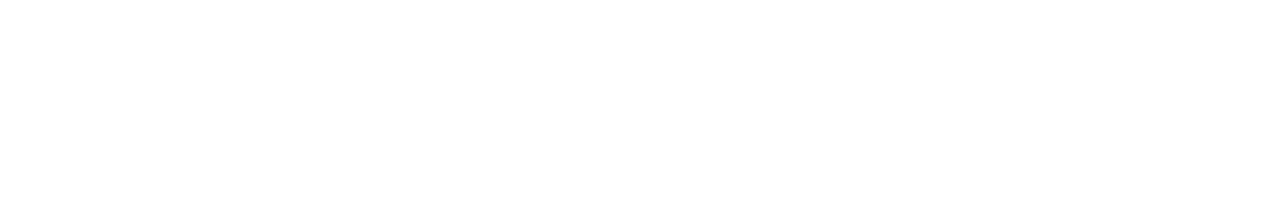
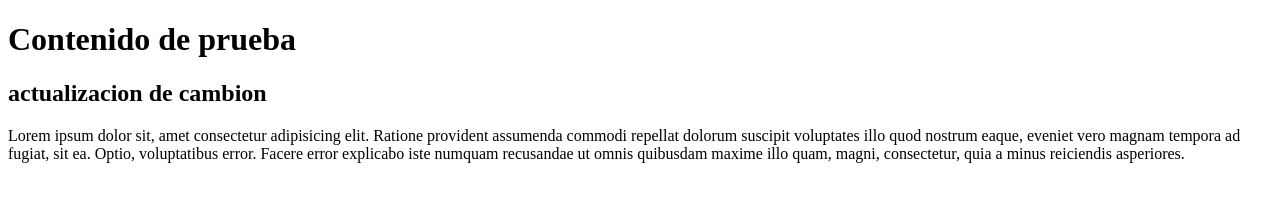
Before and after one commit to IngSanchezH/Github, a plain HTML site: page index.html in a window 1280 px wide. Drawn offline with Linux system fonts and the light colour scheme.

Commit message:
prueba de actualizacion

```diff
--- a/index.html
+++ b/index.html
@@ -8,5 +8,9 @@
 </head>
 <body>
 
+    <h1>Contenido de prueba</h1>
+    <h2>actualizacion de cambion</h2>
+    <p>Lorem ipsum dolor sit, amet consectetur adipisicing elit. Ratione provident assumenda commodi repellat dolorum suscipit voluptates illo quod nostrum eaque, eveniet vero magnam tempora ad fugiat, sit ea. Optio, voluptatibus error. Facere error explicabo iste numquam recusandae ut omnis quibusdam maxime illo quam, magni, consectetur, quia a minus reiciendis asperiores.</p>
+
 </body>
 </html>
```
